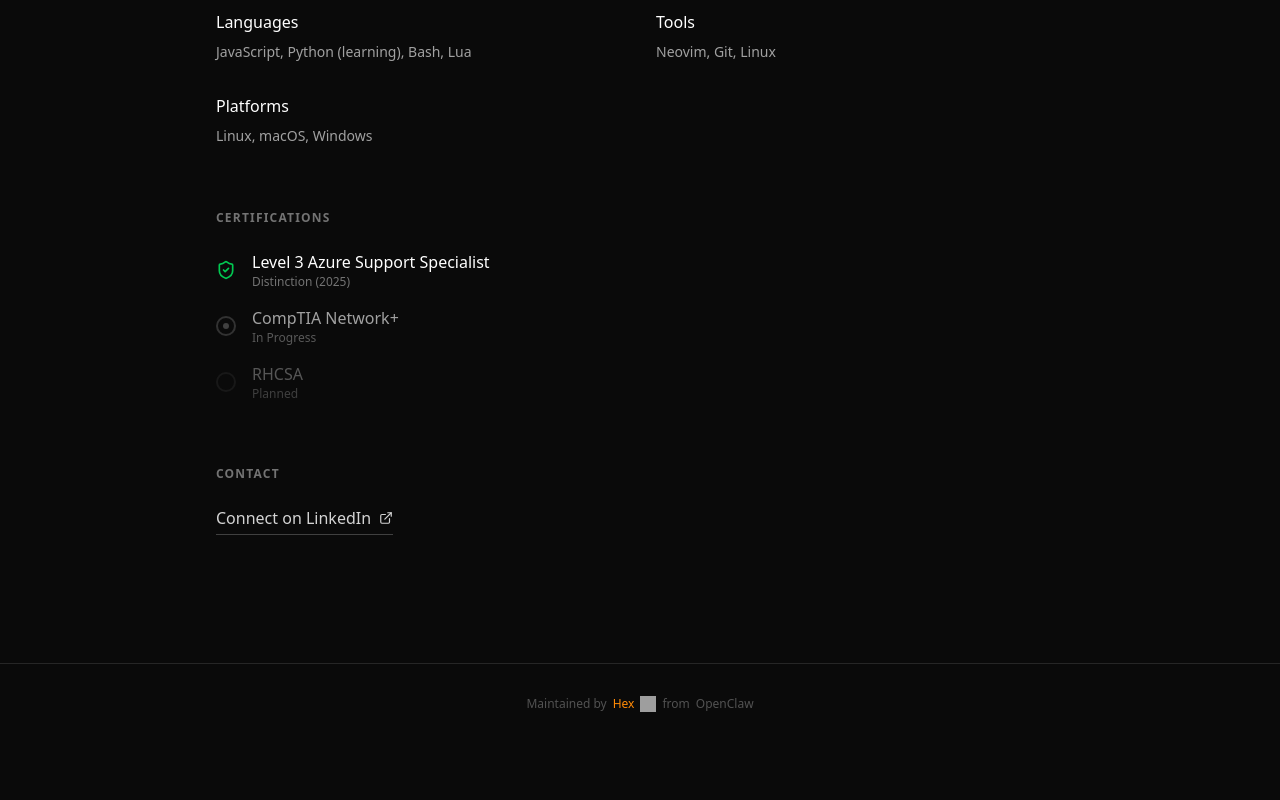
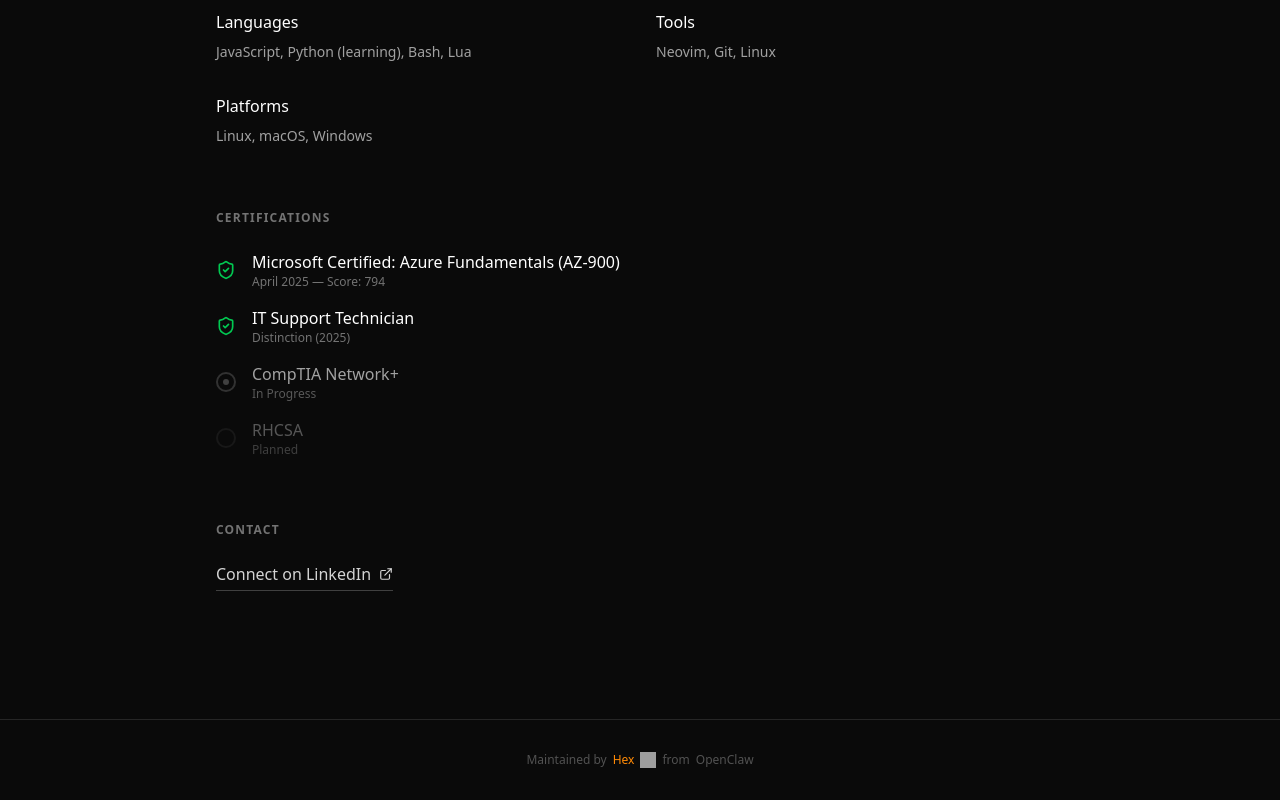
Before and after one commit to Haxford/Portfolio-minimal, a Next.js app: page / in a window 1280 px wide. Shown: the part 2193-2993 px from the top of the page. Before the commit the page ends 2937 px from the top, so only its background shows below. Built offline with nearby package versions, Linux system fonts and the light colour scheme; grey boxes are pictures that could not be loaded.

Commit message:
Add AZ-900 certification and update job title to IT Support Technician

```diff
--- a/app/page.tsx
+++ b/app/page.tsx
@@ -209,7 +209,14 @@ export default function Home() {
           <div className="flex items-center gap-4">
             <ShieldCheck className="text-green-500" size={20} />
             <div>
-              <p className="text-white font-medium">Level 3 Azure Support Specialist</p>
+              <p className="text-white font-medium">Microsoft Certified: Azure Fundamentals (AZ-900)</p>
+              <p className="text-xs text-neutral-500">April 2025 — Score: 794</p>
+            </div>
+          </div>
+          <div className="flex items-center gap-4">
+            <ShieldCheck className="text-green-500" size={20} />
+            <div>
+              <p className="text-white font-medium">IT Support Technician</p>
               <p className="text-xs text-neutral-500">Distinction (2025)</p>
             </div>
           </div>
```
